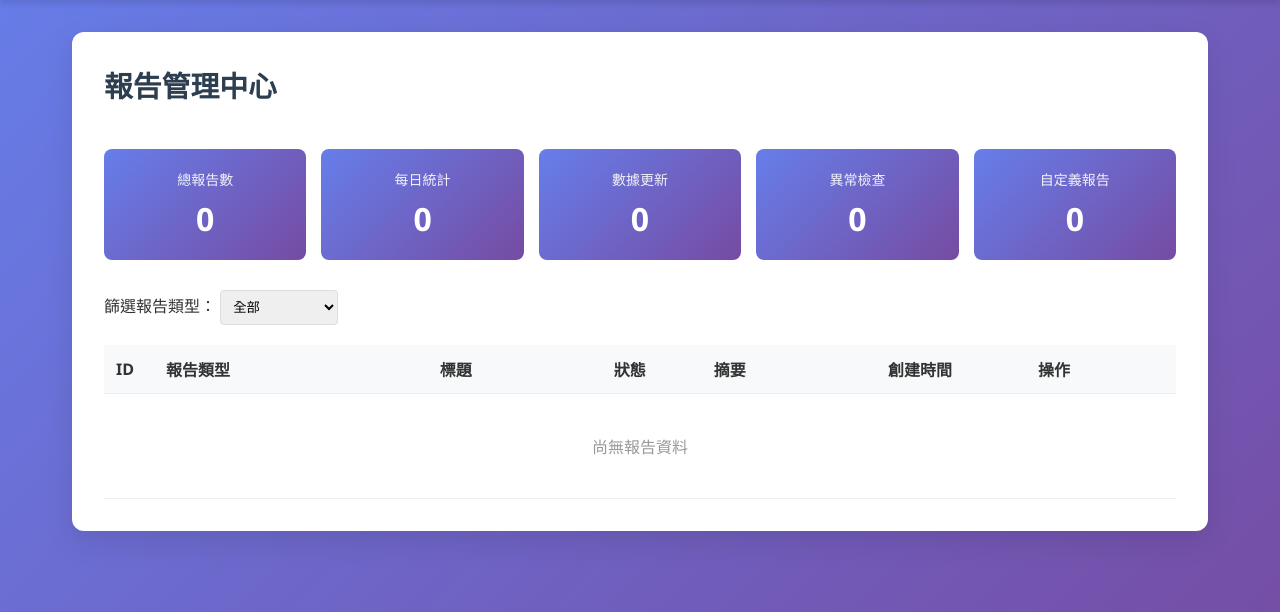
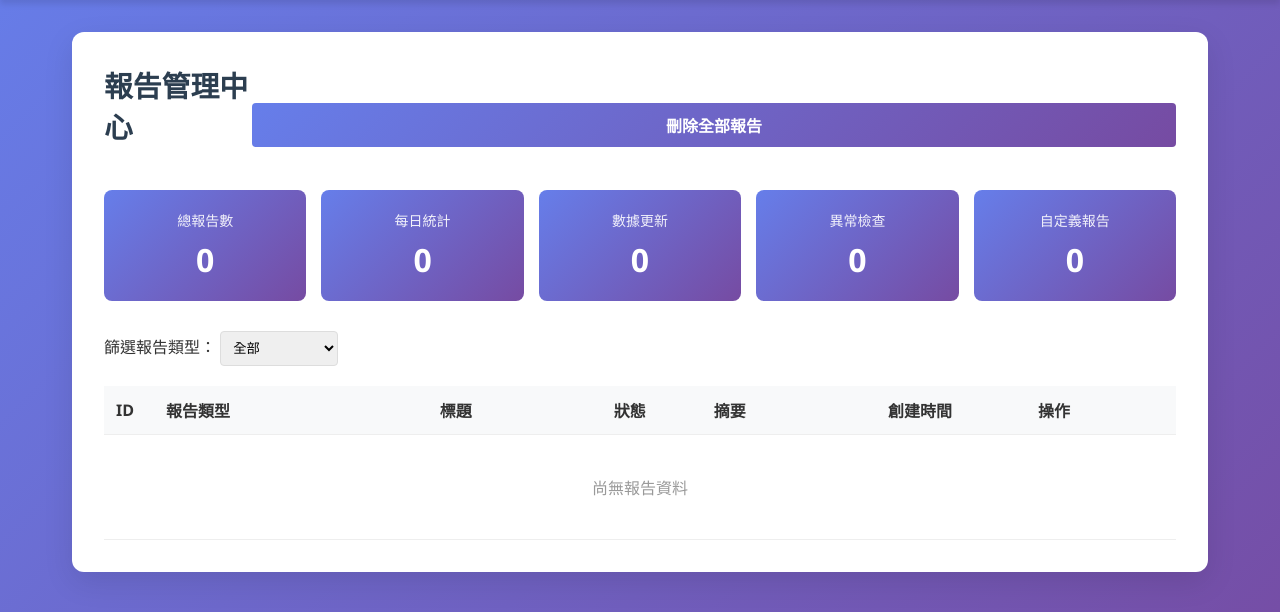
Before and after one commit to wesleyseawatch2/Ocean-Monitor2, a Django app: page /stations/reports/ in a window 1280 px wide. Shown: the part 72-684 px from the top of the page. Run offline with Django 5.2, Linux system fonts and the light colour scheme; data that the repository does not hold is empty; parts of the project's set-up code (start-up, migrations or seed data) failed here and were passed over.

Commit message:
20251221-11

```diff
--- a/station_data/urls.py
+++ b/station_data/urls.py
@@ -15,5 +15,6 @@ urlpatterns = [
     path('reports/', views.report_list, name='report_list'),
     path('reports/<int:report_id>/', views.report_detail, name='report_detail'),
     path('reports/<int:report_id>/delete/', views.report_delete, name='report_delete'),
+    path('reports/delete-all/', views.report_delete_all, name='report_delete_all'),
     path('reports/<int:report_id>/insight/', views.report_insight, name='report_insight'),
 ]
--- a/station_data/views.py
+++ b/station_data/views.py
@@ -309,6 +309,15 @@ def report_delete(request, report_id):
     return JsonResponse({'status': 'error', 'message': '無效的請求方法'}, status=400)
 
 
+def report_delete_all(request):
+    """刪除所有報告"""
+    if request.method == 'POST':
+        count = Report.objects.count()
+        Report.objects.all().delete()
+        return JsonResponse({'status': 'success', 'message': f'已刪除 {count} 個報告'})
+    return JsonResponse({'status': 'error', 'message': '無效的請求方法'}, status=400)
+
+
 def report_insight(request, report_id):
     """
     使用 Gemini AI 生成報告洞察
--- a/templates/station_data/report_list.html
+++ b/templates/station_data/report_list.html
@@ -6,6 +6,9 @@
 <div class="card">
     <div style="display: flex; justify-content: space-between; align-items: center; margin-bottom: 20px;">
         <h2>報告管理中心</h2>
+        <button onclick="deleteAllReports()" class="btn btn-danger" style="padding: 10px 20px;">
+            刪除全部報告
+        </button>
     </div>
 
     <!-- 報告統計卡片 -->
@@ -224,6 +227,38 @@ function deleteReport(reportId) {
     });
 }
 
+function deleteAllReports() {
+    if (!confirm('⚠️ 警告：確定要刪除所有報告嗎？此操作無法復原！')) {
+        return;
+    }
+
+    // 二次確認
+    if (!confirm('再次確認：真的要刪除全部 ' + {{ report_stats.total }} + ' 個報告嗎？')) {
+        return;
+    }
+
+    fetch('/stations/reports/delete-all/', {
+        method: 'POST',
+        headers: {
+            'X-CSRFToken': getCookie('csrftoken'),
+            'Content-Type': 'application/json',
+        },
+    })
+    .then(response => response.json())
+    .then(data => {
+        if (data.status === 'success') {
+            alert(data.message);
+            window.location.reload();
+        } else {
+            alert('刪除失敗：' + data.message);
+        }
+    })
+    .catch(error => {
+        console.error('Error:', error);
+        alert('刪除失敗');
+    });
+}
+
 function getCookie(name) {
     let cookieValue = null;
     if (document.cookie && document.cookie !== '') {
```
